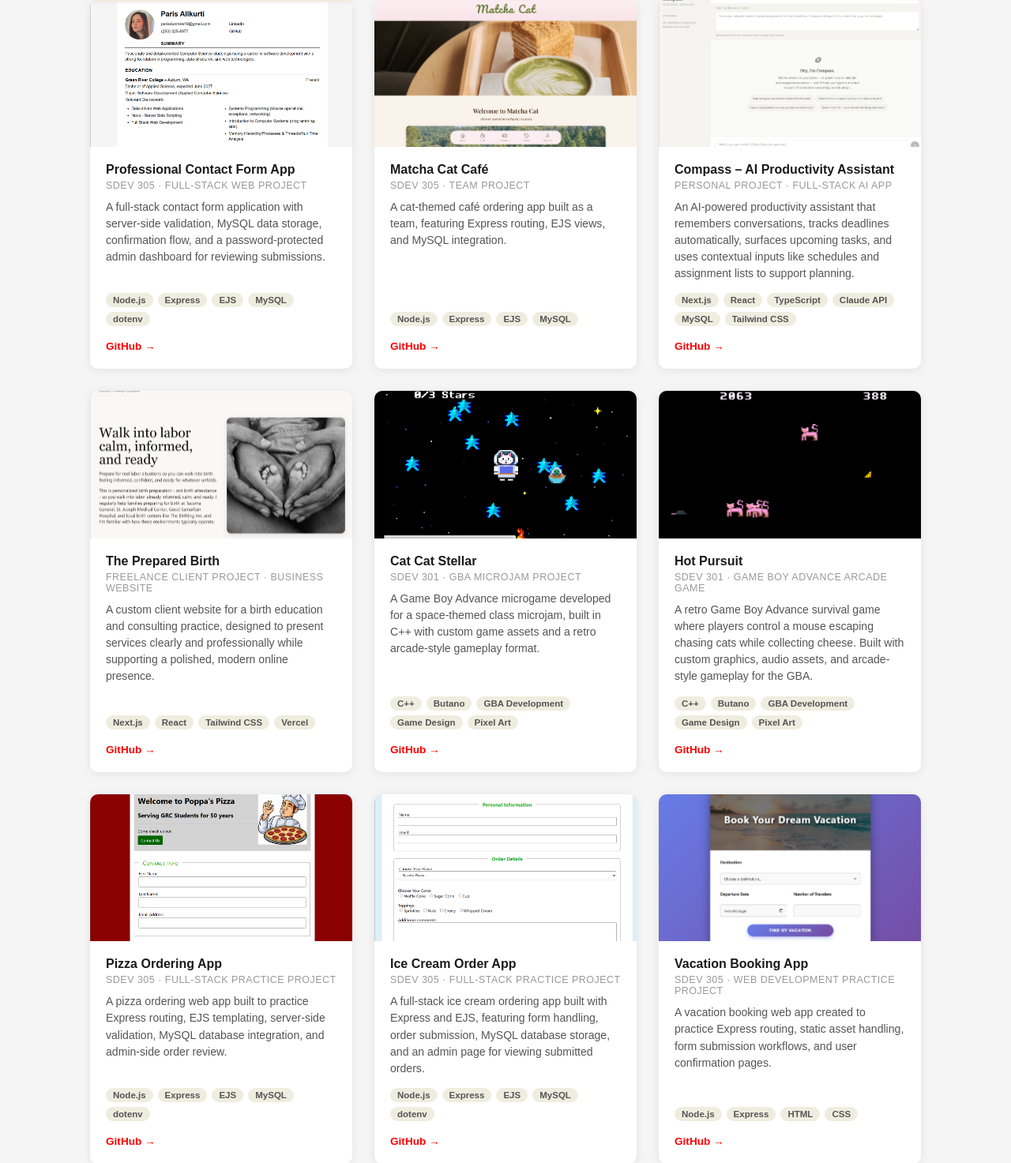
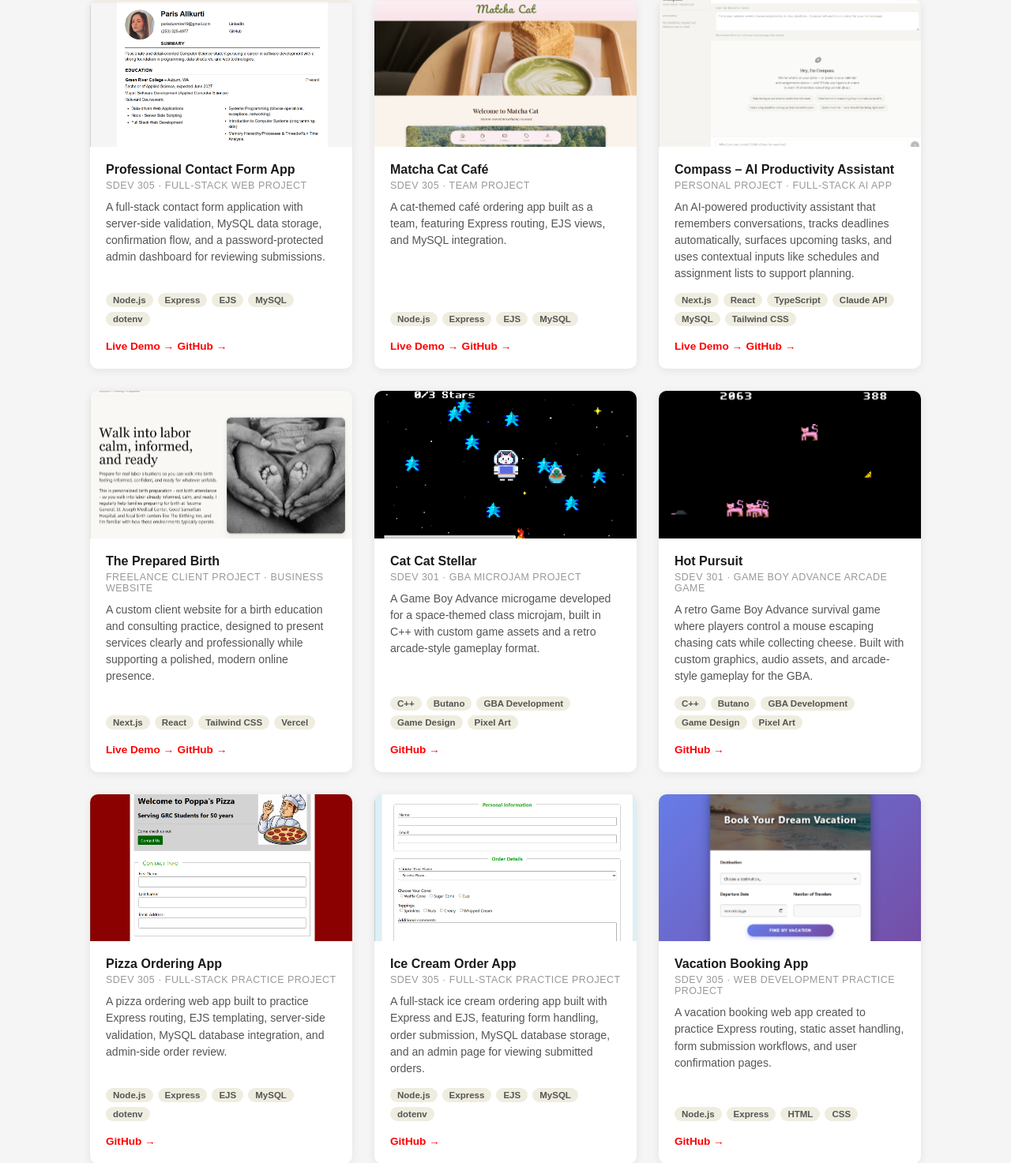
Before and after one commit to pdunmire-pcd/contact-form, a Node server app: page /portfolio in a window 1280 px wide. Shown: the part 221-1694 px from the top of the page at 79% size. Run offline with Node 20, Linux system fonts and the light colour scheme.

Commit message:
added links to some of the portfolio links

```diff
--- a/views/portfolio.ejs
+++ b/views/portfolio.ejs
@@ -30,6 +30,7 @@
       <span>Node.js</span><span>Express</span><span>EJS</span><span>MySQL</span><span>dotenv</span>
     </div>
     <div class="project-links">
+      <a href="http://134.199.210.150:3004/portfolio" target="_blank" rel="noopener noreferrer">Live Demo →</a>
       <a href="https://github.com/pdunmire-pcd/contact-form" target="_blank">GitHub →</a>
     </div>
   </div>
@@ -47,7 +48,8 @@
       <span>Node.js</span><span>Express</span><span>EJS</span><span>MySQL</span>
     </div>
     <div class="project-links">
-            <a href="https://github.com/nadia5129/matcha-cat" target="_blank">GitHub →</a>
+      <a href="http://64.23.137.40:3003/" target="_blank" rel="noopener noreferrer">Live Demo →</a>
+      <a href="https://github.com/nadia5129/matcha-cat" target="_blank" rel="noopener noreferrer">GitHub →</a>
     </div>
   </div>
 </div>
@@ -64,7 +66,8 @@
       <span>Next.js</span><span>React</span><span>TypeScript</span><span>Claude API</span><span>MySQL</span><span>Tailwind CSS</span>
     </div>
     <div class="project-links">
-            <a href="https://github.com/pdunmire-pcd/compass" target="_blank">GitHub →</a>
+      <a href="http://134.199.210.150:3003/compass" target="_blank" rel="noopener noreferrer">Live Demo →</a>
+      <a href="https://github.com/pdunmire-pcd/compass" target="_blank" rel="noopener noreferrer">GitHub →</a>
     </div>
   </div>
 </div>
@@ -81,7 +84,8 @@
       <span>Next.js</span><span>React</span><span>Tailwind CSS</span><span>Vercel</span>
     </div>
     <div class="project-links">
-            <a href="https://github.com/pdunmire-pcd/the-prepared-birth" target="_blank">GitHub →</a>
+      <a href="https://thepreparedbirth.com/" target="_blank" rel="noopener noreferrer">Live Demo →</a>
+      <a href="https://github.com/pdunmire-pcd/the-prepared-birth" target="_blank" rel="noopener noreferrer">GitHub →</a>
     </div>
   </div>
 </div>
```
Lines whose indentation alone changed are shown as unchanged.
